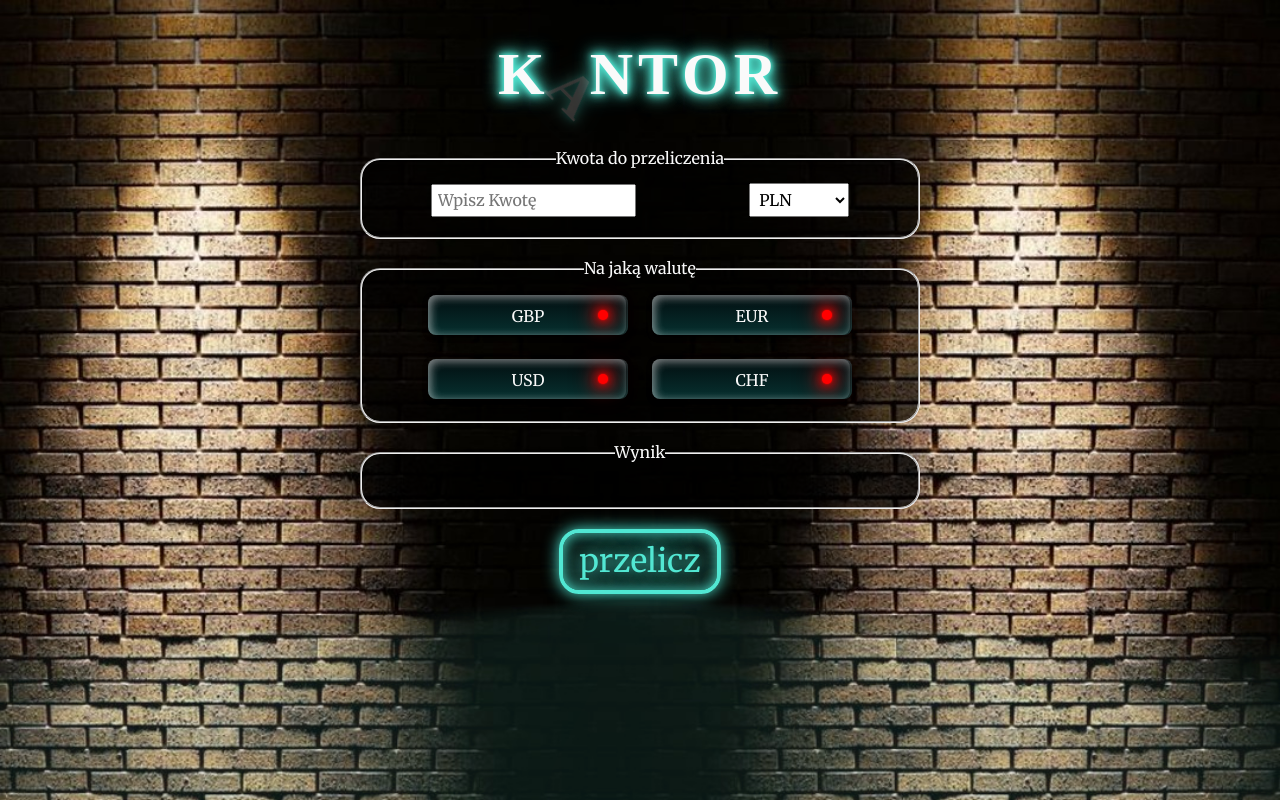
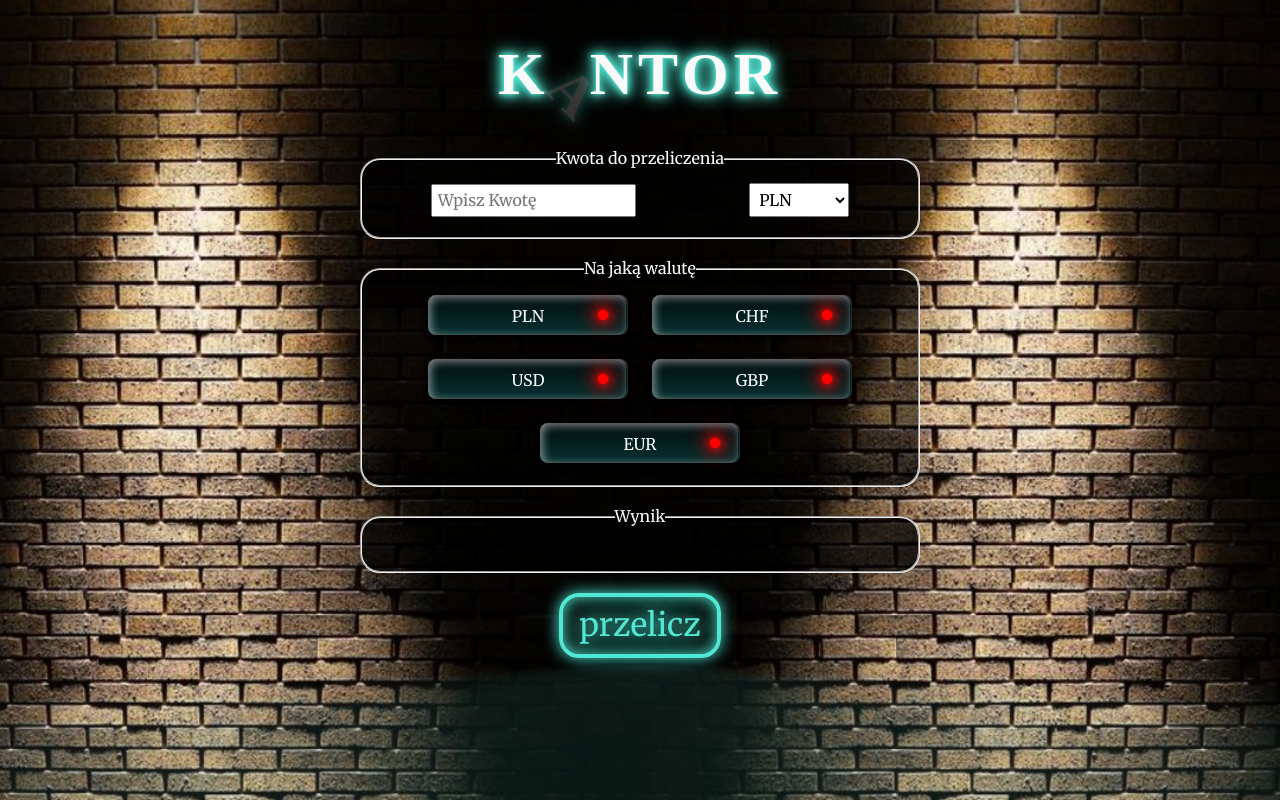
Before and after one commit to Krzysztof-Jaczewski/currency-converter-react, a React (Create React App) app: page / in a window 1280 px wide. Built offline with nearby package versions, Linux system fonts and the light colour scheme; a web font is replaced by a local one.

Commit message:
created basic look with map()

```diff
--- a/src/App.js
+++ b/src/App.js
@@ -1,3 +1,4 @@
+// import { useState } from "react";
 import Main from "./Component/Main";
 import Logo from "./Component/Logo";
 import Form from "./Component/Form";
@@ -8,7 +9,45 @@ import Result from "./Component/Result";
 import Button from "./Component/Button";
 import ImputNumber from "./Component/ImputNumber";
 
+
+const currencies = [
+  {
+    id: 1,
+    name: "PLN",
+    fullName: "złotych",
+    value: 1,
+  },
+  {
+    id: 2,
+    name: "CHF",
+    fullName: "Franków Szwajcarskich",
+    value: 4.0901,
+  },
+  {
+    id: 3,
+    name: "USD",
+    fullName: "Dolarów Amerykańskich",
+    value: 3.6690,
+  },
+
+  {
+    id: 4,
+    name: "GBP",
+    fullName: "Funtów brytyjskich",
+    value: 5.1889,
+  },
+
+  {
+    id: 5,
+    name: "EUR",
+    fullName: "Euro",
+    value: 4.4674,
+  },
+
+]
+
 function App() {
+
   return (
     <Main>
       <Logo />
@@ -20,18 +59,21 @@ function App() {
             />}
           body={
             <Select
+              currencies={currencies}
             />}
         />
         <Fieldset
           title="Na jaką walutę"
           body={
             <RadioCheck
+              currencies={currencies}
             />}
         />
         <Fieldset
           title="Wynik"
           extraContent={
             <Result
+              currencies={currencies}
             />}
         />
         <Button
--- a/src/Component/ImputNumber/index.js
+++ b/src/Component/ImputNumber/index.js
@@ -7,7 +7,6 @@ const ImputNumber = () => (
         min="0.01"
         step="0.01"
         required placeholder="Wpisz Kwotę"
-        value=""
     />
 );
 
--- a/src/Component/RadioCheck/index.js
+++ b/src/Component/RadioCheck/index.js
@@ -1,25 +1,14 @@
 import "./style.css";
 
-const RadioCheck = () => (
-    <>
-        <label className="form__label">
-            <input className="form__inputRadio " type="radio" name="currency" value="GBP" />
-            <span className="form__radioSpan">GBP</span>
-        </label>
-        <label className="form__label">
-            <input className="form__inputRadio   " type="radio" name="currency" value="EUR" />
-            <span className="form__radioSpan ">EUR</span>
-        </label>
-        <label className="form__label">
-            <input className="form__inputRadio " type="radio" name="currency" value="USD" />
-            <span className="form__radioSpan ">USD</span>
-        </label>
-        <label className="form__label ">
-            <input className="form__inputRadio" type="radio" name="currency" value="CHF" />
-            <span className="form__radioSpan ">CHF</span>
-        </label>
-    </>
-);
-
+const RadioCheck = ({ currencies }) => {
+    return (
+            currencies.map(currency => (
+                <label key={currency.id}
+                className="form__label">
+                    <input className="form__inputRadio " type="radio" name="currency" />
+                    <span className="form__radioSpan">{currency.name}</span>
+                </label>
+            )))
+}
 
 export default RadioCheck;
--- a/src/Component/Select/index.js
+++ b/src/Component/Select/index.js
@@ -1,16 +1,17 @@
 import "./style.css";
 
-const Select = () => (
-  <select
+const Select = ({ currencies }) => {
+  return(<select
     className="select"
-    name="typ walut"
   >
-    <option value="PLN">PLN</option>
-    <option value="GBP">GBP</option>
-    <option value="EUR">EUR</option>
-    <option value="USD">USD</option>
-    <option value="CHF">CHF</option>
-  </select>
-);
+    {currencies.map(currency => (
+      <option
+        key={currency.id}
+      >
+        {currency.name}
+      </option>
+    ))};
+  </select >)
+};
 
 export default Select;
```
Also changed, not shown: src/Currency/index.js (deleted, +0 -36 lines).
